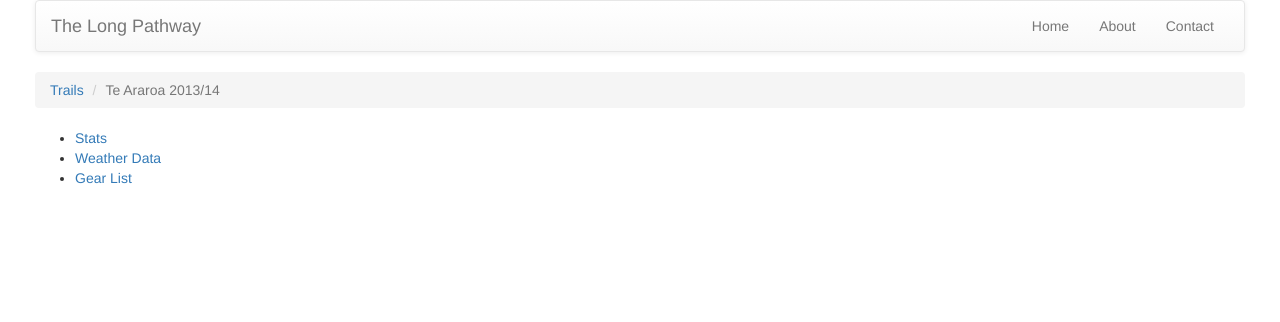
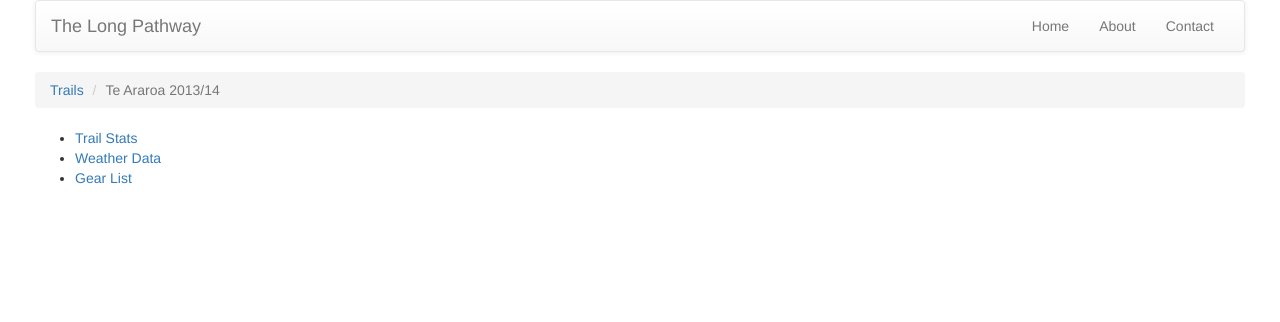
Before and after one commit to thelongpathway/thelongpathway.github.io, a Jekyll site: the page built from te-araroa/index.html, in a window 1280 px wide. Shown: the top 322 px of the page. Built offline with Jekyll 4.4.1, drawn with Linux system fonts in a browser that asks for light colours.

Commit message:
Modified stats link name

```diff
--- a/te-araroa/index.html
+++ b/te-araroa/index.html
@@ -7,7 +7,7 @@ title: Te Araroa 2013/14
     <li class="active">Te Araroa 2013/14</li>
 </ol>
 <ul>
-    <li><a href="data/stats">Stats</a></li>
+    <li><a href="data/stats">Trail Stats</a></li>
     <li><a href="data/weather">Weather Data</a></li>
     <li><a href="gear">Gear List</a></li>
 </ul>
```
